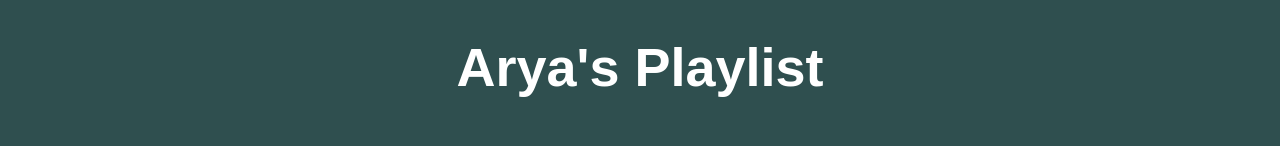
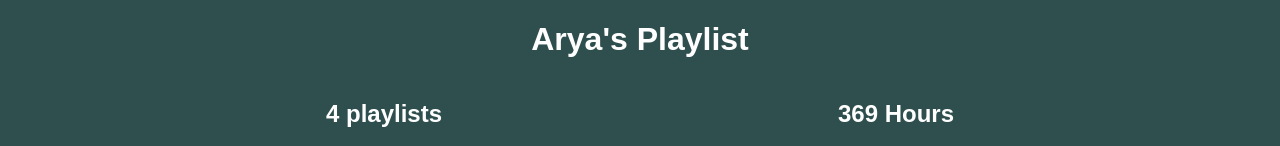
Before and after one commit to codex11011/spot-playlist, a React (Create React App) app: page / in a window 1280 px wide. Shown: the top 146 px of the page. Built offline with nearby package versions, Linux system fonts and the light colour scheme.

Commit message:
Added filter function to the playlist

```diff
--- a/src/App.js
+++ b/src/App.js
@@ -12,6 +12,7 @@ let fakeServerData = {
     name:'Arya',
     playlists:[
       {
+        id:1,
         name:'My favourite',
         songs:[
           {name:'Fake love',duration:52},
@@ -20,6 +21,7 @@ let fakeServerData = {
         ]
       },
       {
+        id:2,
         name: 'Discover Weekly',
         songs: [
           {name:'I need you',duration:27},
@@ -28,6 +30,7 @@ let fakeServerData = {
         ]
       },
       {
+        id:3,
         name: 'Weekly Hits',
         songs: [
           {name:'Danger',duration:25},
@@ -36,6 +39,7 @@ let fakeServerData = {
         ]
       },
       {
+        id:4,
         name: 'Billboard Top',
         songs: [
           {name:'DNA',duration:24},
@@ -81,7 +85,8 @@ class Filter extends Component {
     return (
      <div style={defaultStyle}>
       <img alt='img'/>
-      <input type="text"/>
+      <input type="text" onChange={event =>
+        this.props.onTextChange(event.target.value)}/>
      </div>
     );
   }
@@ -96,8 +101,8 @@ class Playlist extends Component {
         <img alt='list'/>
         <h3>{playlist.name}</h3>
         <ul>
-          {playlist.songs.map(song =>
-          <li>{song.name}</li>
+          {playlist.songs.map(song=>
+          <li key={song.duration}>{song.name}</li>
           )}
         </ul>
       </div>
@@ -109,13 +114,20 @@ class App extends Component {
 
   constructor(){
     super();
-    this.state = {serverData : {}};
+    this.state = {
+      serverData : {},
+      filterString:''
+    };
   }
 
   componentDidMount() {
     setTimeout(() => {
       this.setState({ serverData: fakeServerData });
     },1000);
+
+    // setTimeout(() => {
+    //   this.setState({ filterString: 'weekly'});
+    // }, 2000);
   }
 
   render() {
@@ -123,14 +135,18 @@ class App extends Component {
       <div className="App">
         { this.state.serverData.user ?
           <div>
-            <h1 style={{...defaultStyle,'font-size':'54px'}}>
+            <h1 style={{...defaultStyle,fokntSize:'54px'}}>
               { this.state.serverData.user.name}'s Playlist
             </h1>
               <PlaylistCounter playlists={this.state.serverData.user.playlists}/>
               <HoursCounter playlists={this.state.serverData.user.playlists}/>
-              <Filter/>
-              {this.state.serverData.user.playlists.map(playlist =>
-                  <Playlist playlist={playlist}/>
+              <Filter onTextChange={text => {
+                this.setState({filterString:text})}}/>
+              {this.state.serverData.user.playlists.filter(playlist =>
+                  playlist.name.toLowerCase().includes(
+                    this.state.filterString.toLowerCase())
+              ).map(playlist =>
+                  <Playlist key={playlist.id} playlist={playlist}/>
                )}
           </div> : <h1 style={defaultStyle}>"Loading..."</h1>
         }
```
